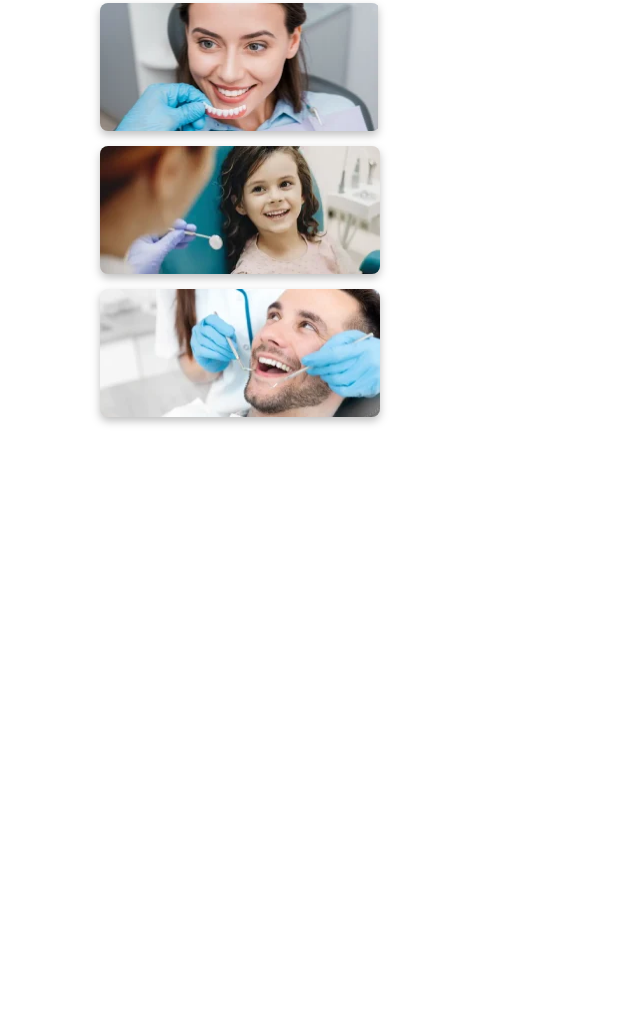
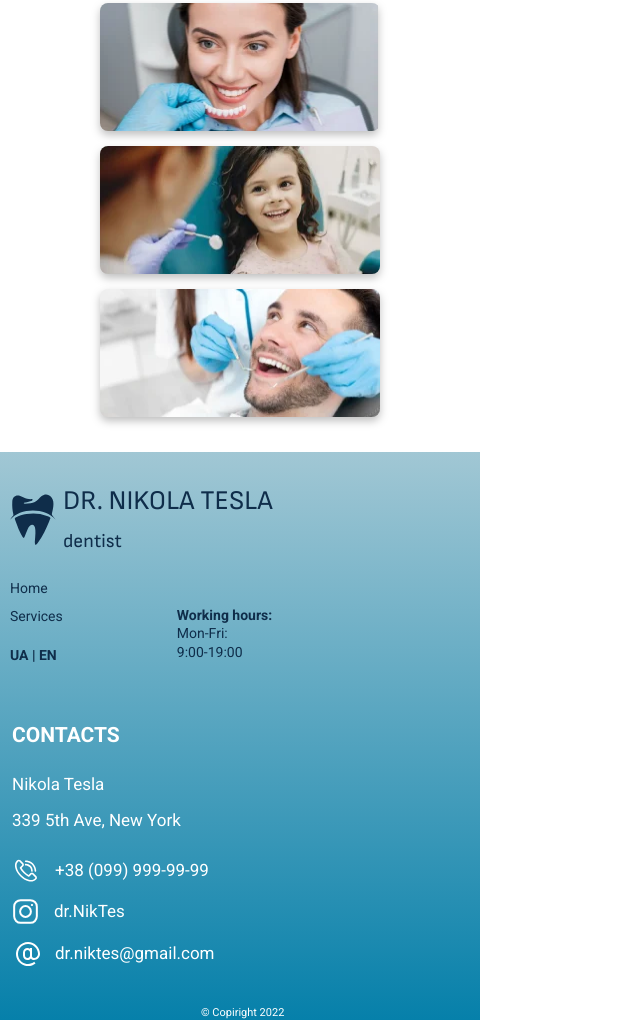
Before and after one commit to NastyaLisa/12_Lesson, a plain HTML site: page index.html in a window 1280 px wide. Shown: the part 1934-2954 px from the top of the page, without its empty margins (0-640 px from the left). Before the commit the page ends 2386 px from the top, so only its background shows below. Drawn offline with Linux system fonts and the light colour scheme.

Commit message:
add Footer

```diff
--- a/index.html
+++ b/index.html
@@ -213,6 +213,84 @@
       <img class="clients__img" src="./src/img/clients/child.webp" alt="">
       <img class="clients__img" src="./src/img/clients/man.webp" alt="">
     </section>
+    <footer class="footer">
+      <div class="footer__conteiner">
+        <!-- Left part -->
+        <div class="footer__info">
+          <div class="footer__logo">
+            <img src="./src/img/footer/logo.svg" alt="logo" />
+            <span class="footer__logo__text">DR. NIKOLA TESLA <br />
+              <span>dentist</span>
+            </span>
+          </div>
+
+          <div class="footer__info__row">
+            <div>
+              <ul class="footer__nav__list">
+                <li>
+                  <a class="footer__nav__link link" href="#">Home </a>
+                </li>
+                <li>
+                  <a class="footer__nav__link link" href="#">Services </a>
+                </li>
+                <li>
+                  <a class="footer__nav__link link lang" href="#">UA | EN</a>
+                </li>
+              </ul>
+            </div>
+
+            <div class="time__work">
+              <p>
+                <span>Working hours:</span><br />
+                Mon-Fri:<br />
+                9:00-19:00
+              </p>
+            </div>
+          </div>
+        </div>
+
+        <!-- Right part -->
+        <address class="footer__contacts">
+          <p>CONTACTS</p>
+          <span>Nikola Tesla</span>
+          <ul>
+            <li class="footer__contacts__item">339 5th Ave, New York</li>
+            <li class="footer__contacts__item">
+              <a class="link" href="tel:%2b380999999999">
+                <img src="./src/img/footer/phone.svg" alt="phone" /> +38 (099)
+                999-99-99</a>
+            </li>
+            <li class="footer__contacts__item">
+              <div class="social">
+                <a href="viber://chat?number=%2B380999999999">
+                  <img src="./src/img/footer/viber.svg" alt="viber" />
+                </a>
+                <a href="tg://resolve?domain=dr.NikTes">
+                  <img src="./src/img/footer/telegram.svg" alt="telegram" />
+                </a>
+                <a href="https://wa.me/099-999-99-99">
+                  <img src="./src/img/footer/whatsapp.svg" alt="whatsapp" />
+                </a>
+              </div>
+            </li>
+            <li class="footer__contacts__item">
+              <a class="link" href="#">
+                <img src="./src/img/footer/instagram.svg" alt="instagram" />
+                <span> dr.NikTes </span>
+              </a>
+            </li>
+            <li class="footer__contacts__item">
+              <a class="footer__contacts__link link" href="mailto:study.dr.niktes@gmail.com">
+                <img src="./src/img/footer/Email.svg" alt="email" />
+                <span> dr.niktes@gmail.com </span>
+              </a>
+            </li>
+          </ul>
+
+          <span class="copyright"> &#169; Copiright 2022 </span>
+        </address>
+      </div>
+    </footer>
   </div>
 </body>
 
--- a/src/style.css
+++ b/src/style.css
@@ -13,7 +13,7 @@ sans-serif; */
   --color-main: #000000;
   --background-color: #ffffff;
 
-  --text--footer-color: #0f2c4b;
+  --text--footer-color: #0F2D4A;
 }
 
 @font-face {
@@ -39,6 +39,16 @@ html {
 * {
   box-sizing: border-box;
   margin: 0;
+}
+
+.link {
+  text-decoration: none;
+  color: inherit;
+}
+
+ul {
+  list-style: none;
+  padding: 0;
 }
 
 .container {
@@ -413,3 +423,177 @@ input[type=phone] {
   margin-bottom: 15px;
 
 }
+
+/*Footer*/
+.footer {
+  min-width: 320px;
+
+  background: linear-gradient(180deg, #A1C7D4 0%, #0680AA 100%);
+  color: var(--background-color);
+}
+
+.footer__conteiner {
+  display: flex;
+  flex-direction: column;
+  justify-content: space-between;
+  min-width: 320px;
+  height: 568px;
+  /* padding: 40px 0 20px;
+  margin: 0 auto; */
+}
+
+/*left part*/
+.footer__info {
+  color: var(--text--footer-color);
+}
+
+.footer__logo {
+  display: flex;
+  margin-top: 30px;
+  margin-left: 8px;
+  align-items: center;
+}
+
+.footer__logo>img {
+  padding-right: 5px;
+  width: 55px;
+  height: 57px;
+}
+
+.footer__logo__text {
+  font-family: "SofiaSans";
+  font-style: normal;
+  font-weight: 400;
+  font-size: 27px;
+  line-height: 1.4;
+
+  color: var(--text--footer-color);
+}
+
+.footer__logo__text>span {
+  font-weight: 400;
+  font-size: 19px;
+  line-height: 1.4;
+}
+
+.footer__info__row {
+  display: flex;
+}
+
+.footer__nav__list {
+  margin-top: 21px;
+  margin-left: 10px;
+
+  font-size: 14px;
+  line-height: 1.35;
+}
+
+.footer__nav__list>li {
+  margin-bottom: 10px;
+
+}
+
+.footer__nav__list>li:last-child {
+  margin-top: 20px;
+
+}
+
+.footer__nav__link {
+  color: var(--text--footer-color);
+}
+
+.lang {
+  color: var(--text-color-main);
+  font-weight: 600;
+  font-size: 14px;
+  line-height: 16px;
+
+}
+
+.time__work {
+
+  font-weight: 400;
+  font-size: 14px;
+  line-height: 1.35;
+
+  margin: 48px 0 0 114px;
+  ;
+}
+
+.time__work>p>span {
+  font-weight: 600;
+  font-size: 14px;
+  line-height: 17px;
+  margin-bottom: 5px;
+}
+
+/*right part*/
+.footer__contacts {
+  display: flex;
+  flex-direction: column;
+  margin-right: 60px;
+  font-style: normal;
+  font-size: 20px;
+  margin-top: 44px;
+  margin-left: 12px;
+}
+
+address>p {
+  margin-bottom: 25px;
+  font-weight: 600;
+  font-size: 21px;
+  line-height: 25px;
+}
+
+address>span {
+  font-weight: 400;
+  font-size: 17px;
+  line-height: 1.35;
+  margin-bottom: 13px;
+}
+
+.footer__contacts__item {
+  /* padding-top: 10px; */
+  font-weight: 400;
+  font-size: 17px;
+  line-height: 1.35;
+  margin-bottom: 13px;
+}
+
+.footer__contacts__item:first-child {
+  margin-bottom: 25px;
+}
+
+.footer__contacts__item:last-child {
+  margin-bottom: 0;
+}
+
+.footer__contacts__item>a>img {
+  margin-right: 15px;
+}
+
+.footer__contacts__item:last-child>a>img {
+  margin-right: 11px;
+}
+
+.footer__contacts__item>a {
+  display: flex;
+  align-items: center;
+}
+
+.social {
+  display: none;
+  align-items: flex-start;
+}
+
+.social>a>img {
+  padding-right: 15px;
+}
+
+.copyright {
+  margin: 36px 0 0 189px;
+
+  font-weight: 400;
+  font-size: 11px;
+  line-height: 1.3;
+}
```
Also changed, not shown: src/img/footer/Email.svg (added), src/img/footer/instagram.svg (added), src/img/footer/logo.svg (added), src/img/footer/phone.svg (added), src/img/footer/telegram.svg (added), src/img/footer/viber.svg (added), src/img/footer/whatsapp.svg (added).
